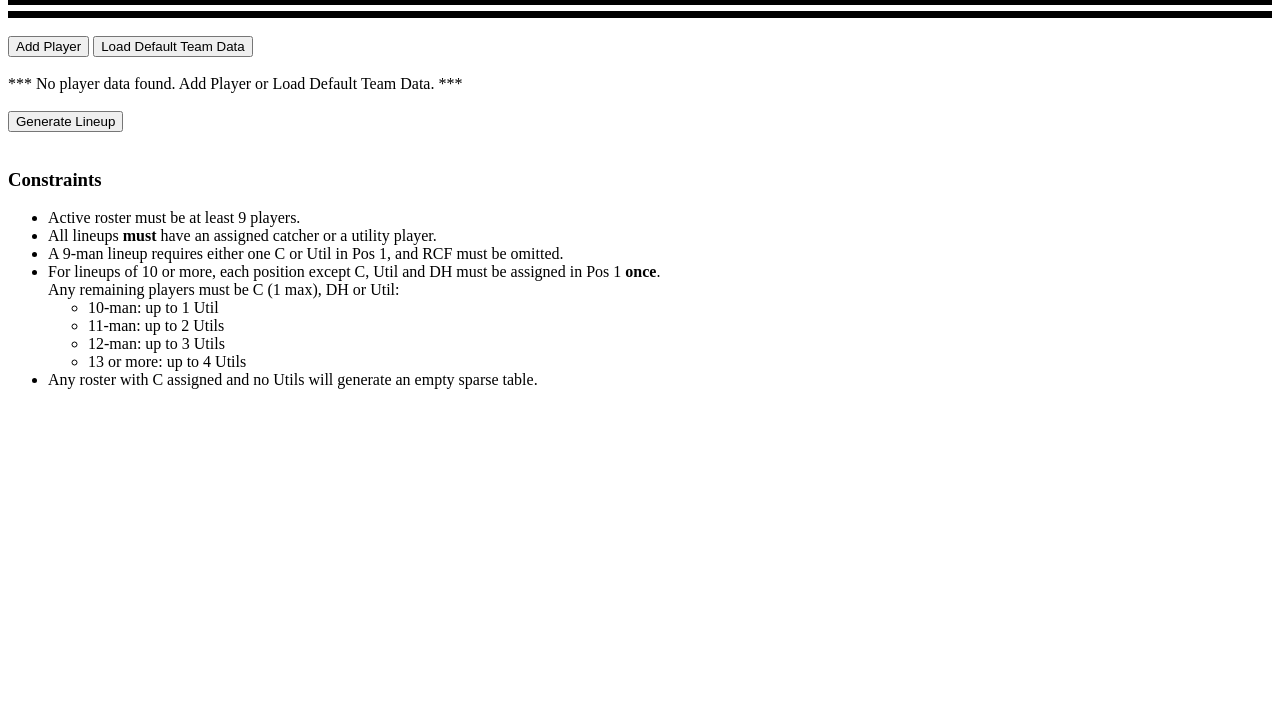
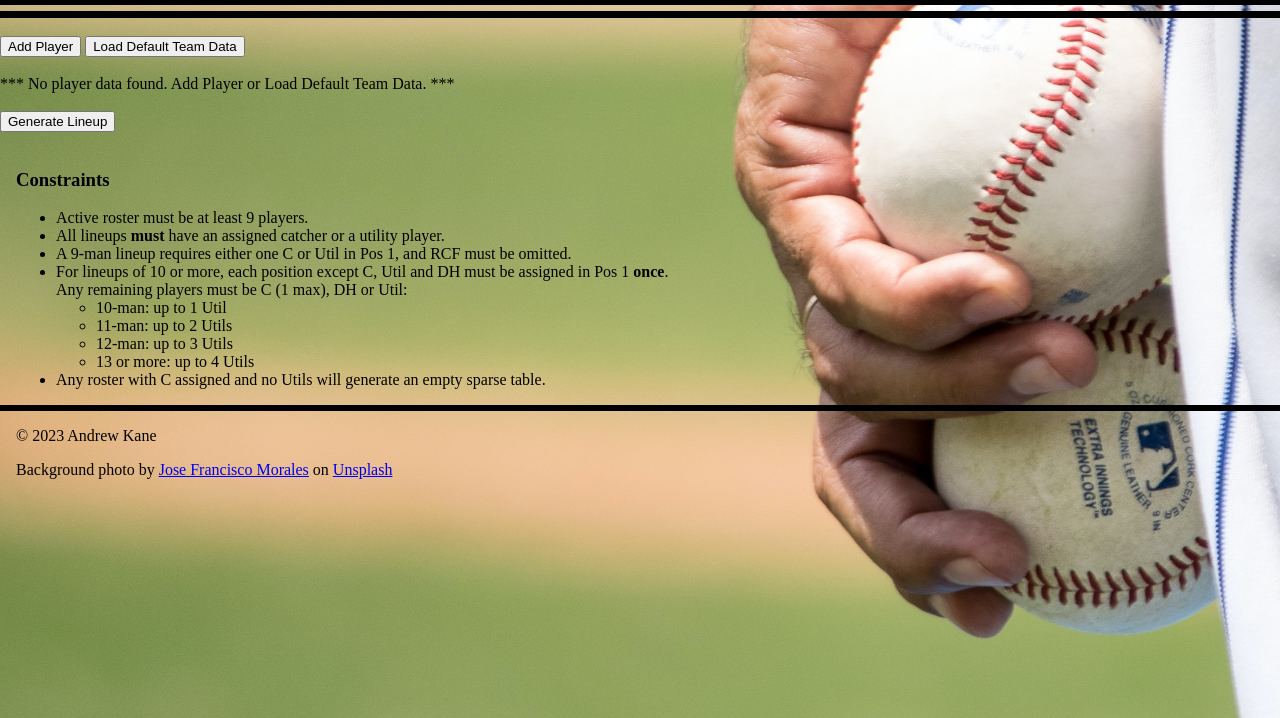
Before and after one commit to Adventure-K/lineup_genie, a plain HTML site: page index.html in a window 1280 px wide. Shown: the part 82-800 px from the top of the page. Drawn offline with Linux system fonts and the light colour scheme.

Commit message:
background image

```diff
--- a/index.html
+++ b/index.html
@@ -36,7 +36,7 @@
             <tbody id="inactiveTBody"></tbody>
         </table>
     </div>
-    <div id="rulesStatic">
+    <div class="textBlob">
         <h3>Constraints</h3>
         <ul>
             <li>Active roster must be at least 9 players.</li>
@@ -85,7 +85,11 @@
         </div>
     </div>
 
-
+    <footer>
+        <p>© 2023 Andrew Kane</p>
+        <p>Background photo by <a href="https://unsplash.com/@franciscomorales?utm_source=unsplash&utm_medium=referral&utm_content=creditCopyText">Jose Francisco Morales</a> on <a href="https://unsplash.com/photos/hKzmPs8Axh8?utm_source=unsplash&utm_medium=referral&utm_content=creditCopyText">Unsplash</a>
+        </p>
+    </footer>
     <script src="manage.js" type="module"></script>
 </body>
 
--- a/style.css
+++ b/style.css
@@ -1,5 +1,19 @@
+body {
+    background-image: url("jose-francisco-morales-hKzmPs8Axh8-unsplash.jpg");
+    /* background-position: center; */
+    background-size: cover;
+    background-repeat: no-repeat;
+    background-attachment: fixed;
+    padding: 0;
+    margin: 0;
+}
+
 header {
     border-bottom: 20px double black;
+}
+
+header h1 {
+    margin-left: 1rem;
 }
 
 table,
@@ -85,6 +99,10 @@ th {
     color: red;
 }
 
+.textBlob {
+    margin-left: 1rem;
+}
+
 .pos1Select {
     background-color: aqua;
 }
@@ -92,3 +110,11 @@ th {
 select {
     width: 100px;
 }
+
+footer {
+    border-top: 6px solid black;
+}
+
+footer p {
+    margin-left: 1rem;
+}
```
Also changed, not shown: jose-francisco-morales-hKzmPs8Axh8-unsplash.jpg (added).
